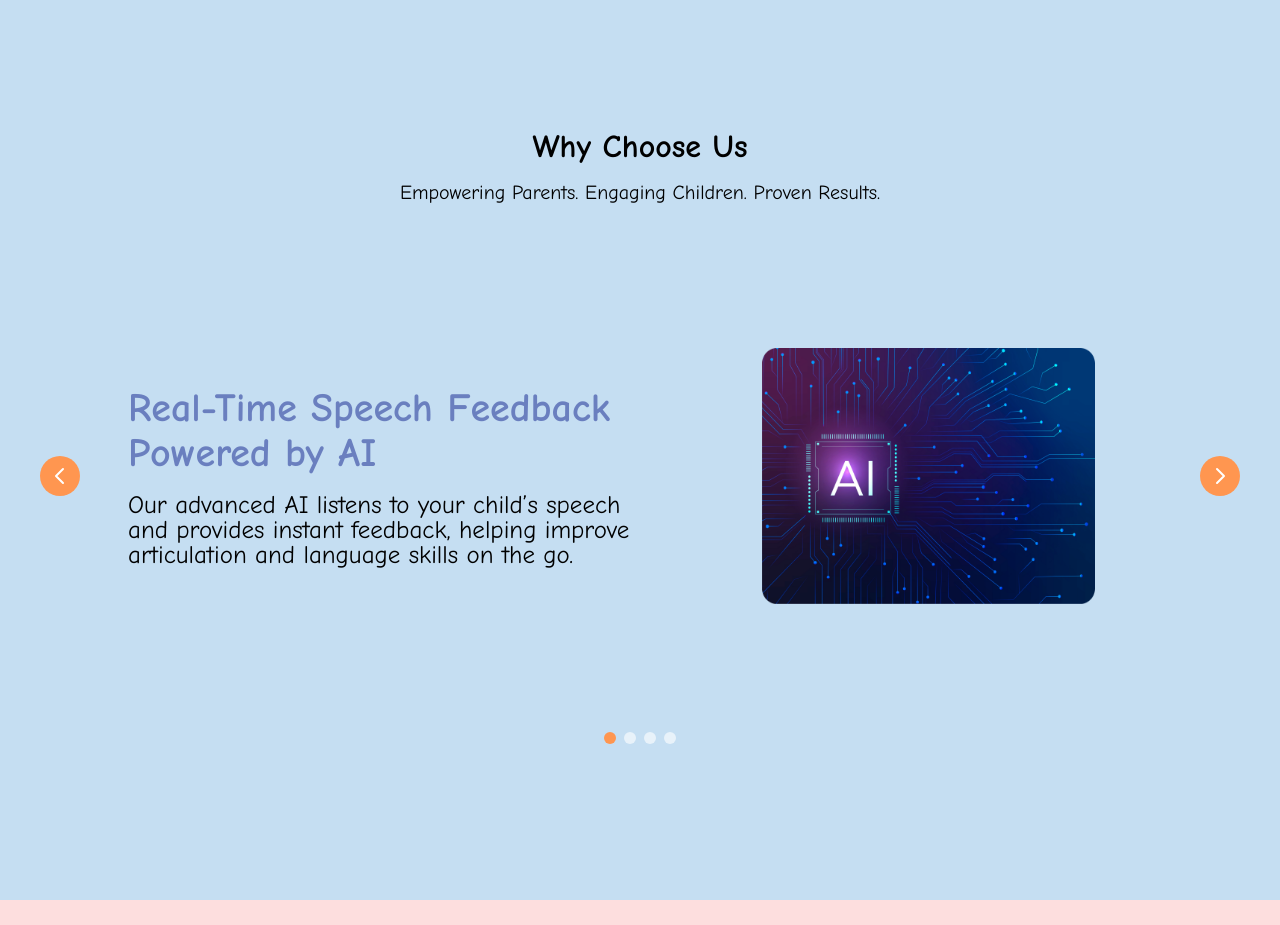
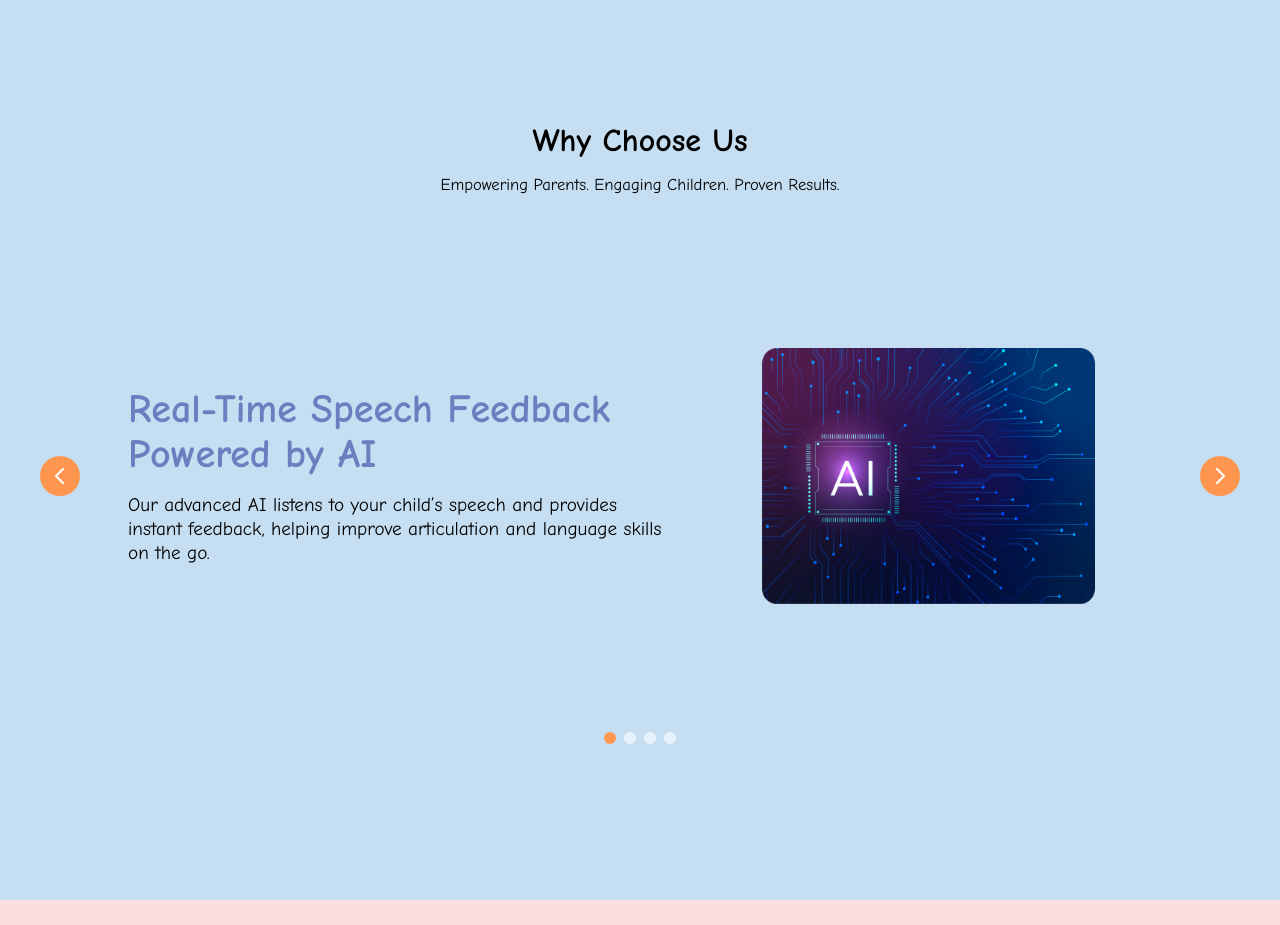
Before and after one commit to MimansaDeveloper/Mimansa-Play, a React (Vite) app in the folder frontend/: page / in a window 1280 px wide. Shown: the part 960-1885 px from the top of the page. Built offline with nearby package versions, Linux system fonts and the light colour scheme.

Commit message:
slider screen changes

```diff
--- a/frontend/src/pages/SliderSection.jsx
+++ b/frontend/src/pages/SliderSection.jsx
@@ -43,10 +43,10 @@ const SliderSection = () => {
   return (
     <div className="bg-[#C5DEF2] w-full h-[120vh] flex flex-col items-center justify-center relative px-10">
       {/* Header Section */}
-      <h1 className="font-comic-neue font-bold text-[32px] leading-[37px] text-black mb-4 mt-8">
+      <h1 className="font-comic-neue font-bold text-[2.5vw] leading-[2vw] text-black mb-3 mt-8">
         Why Choose Us
       </h1>
-      <p className="font-comic-neue font-normal text-[20px] leading-[23px] text-black mb-36">
+      <p className="font-comic-neue font-normal text-[1.3vw] leading-[3vw] text-black mb-36">
         Empowering Parents. Engaging Children. Proven Results.
       </p>
 
@@ -75,7 +75,7 @@ const SliderSection = () => {
             <h2 className="font-comic-neue text-[#6A7FBF] font-bold text-[40px] leading-[45px] mb-4">
               {slides[currentSlide].title}
             </h2>
-            <p className="font-comic-neue font-normal text-[25px] leading-[25px] text-black">
+            <p className="font-comic-neue font-normal text-[1.5vw] leading-[1.9vw] text-black">
               {slides[currentSlide].description}
             </p>
           </div>
```
